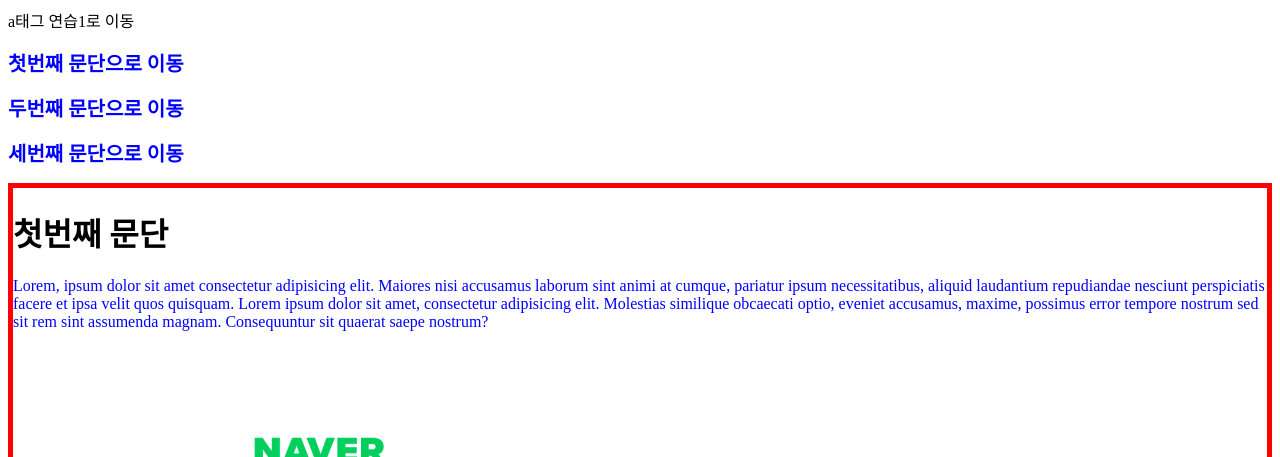
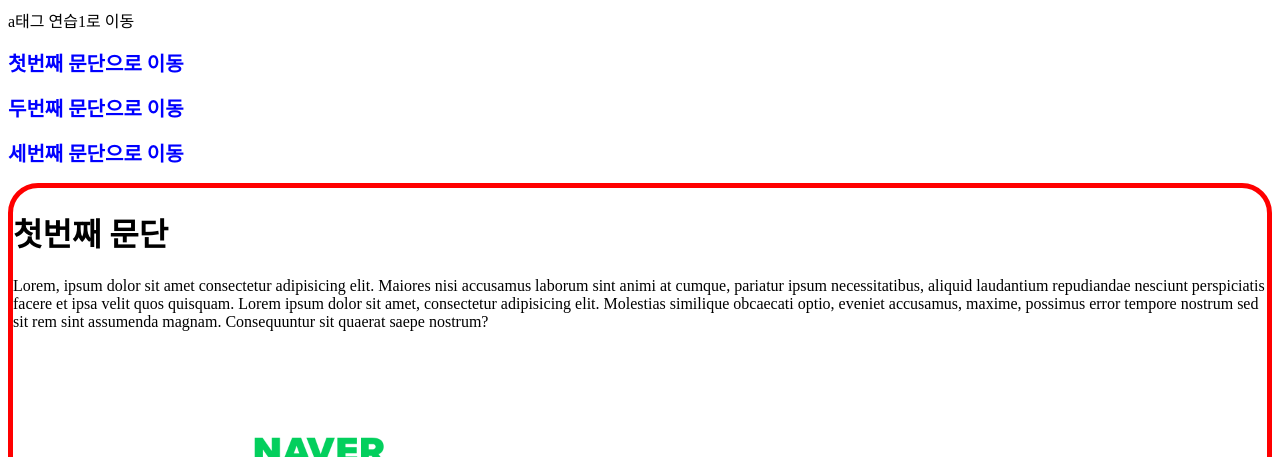
Before and after one commit to nokcha11/practice1, a plain HTML site: page 태그연습/a태그연습2.html in a window 1280 px wide. Shown: the top 457 px of the page. Drawn offline with Linux system fonts and the light colour scheme.

Commit message:
💄 .box에 border-radius추가

```diff
--- a/태그연습/style.css
+++ b/태그연습/style.css
@@ -7,9 +7,10 @@ img { width: 200px;}
   color: blue;
 }
 
-.box p { color: blue;}
 .box {
   height: 500px;
+  /* 좌.상 -> 우.상 -> 우.하 -> 좌.하 */
+  border-radius: 30px 30px 0 0;
 }
 
 .red { border: 5px solid red;}
```
